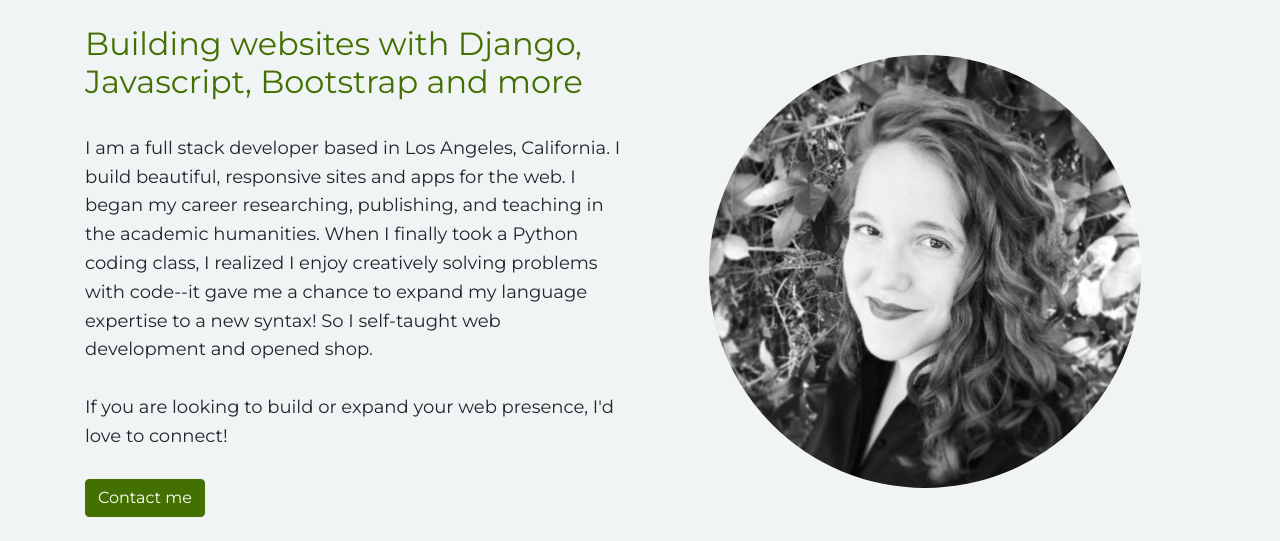
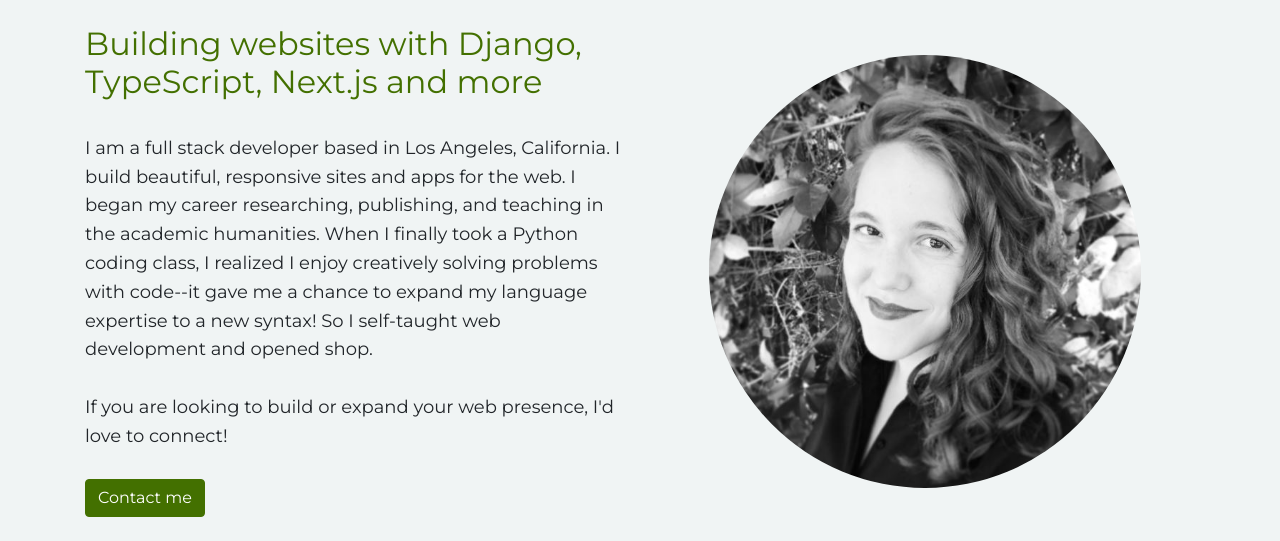
Before and after one commit to k-cardon/final_portfolio, a Django app: page / in a window 1280 px wide. Shown: the part 914-1455 px from the top of the page. Run offline with Django 4.2, Linux system fonts and the light colour scheme; some libraries are stand-ins or nearby versions.

Commit message:
changed secondary color and homepage edits

```diff
--- a/contact/static/contact/CSS/style.css
+++ b/contact/static/contact/CSS/style.css
@@ -7,7 +7,7 @@
   --bolder-font: 900;
   --bg-color: #f0f4f4;
   --primary-color: #437000;
-  --secondary-color: #DB7093;
+  --secondary-color: #
   --primary-shadow: #FFE4B5;
   --secondary-shadow: #778899;
   --bottom-margin: 0.5rem;
--- a/pages/static/pages/CSS/style.css
+++ b/pages/static/pages/CSS/style.css
@@ -8,7 +8,7 @@
   --bolder-font: 900;
   --bg-color: #f0f4f4;
   --primary-color: #437000;
-  --secondary-color: #DB7093;
+  --secondary-color: #9abf55;
   --primary-shadow: #FFE4B5;
   --secondary-shadow: #778899;
   --bottom-margin: 0.5rem;
--- a/pages/templates/pages/home.html
+++ b/pages/templates/pages/home.html
@@ -22,7 +22,7 @@
     <div class="row">
       <div class="col-12 col-lg-6">
         <br>
-        <h2 class="display-5">Building websites with Django, Javascript, Bootstrap and more</h2><br>
+        <h2 class="display-5">Building websites with Django, TypeScript, Next.js and more</h2><br>
         <p id="bio">I am a full stack developer based in Los Angeles, California. I build beautiful, responsive
           sites and apps for the web. I began my career researching, publishing, and teaching in the academic humanities.
           When I finally took a Python coding class, I realized I enjoy creatively solving problems with code--it gave me
--- a/projects/static/projects/CSS/style.css
+++ b/projects/static/projects/CSS/style.css
@@ -7,7 +7,7 @@
   --bolder-font: 900;
   --bg-color: #f0f4f4;
   --primary-color: #437000;
-  --secondary-color: #DB7093;
+  --secondary-color: #;
   --primary-shadow: #FFE4B5;
   --secondary-shadow: #778899;
   --bottom-margin: 0.5rem;
--- a/templates/base.html
+++ b/templates/base.html
@@ -29,19 +29,19 @@
           display: block;
           width: 0px;
           height: 2px;
-          background: #DB7093;
+          opacity:70%;
           transition: 0.4s;
         }
 
         .nav-item:hover::after {
           width: 100%;
-          color:#DB7093
+          opacity:70%;
         }
         .navbar-light .navbar-nav .show>.nav-link,
         .navbar-light .navbar-nav .nav-link:focus,
         .navbar-light .navbar-nav .nav-link.show,
         .navbar-light .navbar-nav .nav-link:hover {
-          color:#DB7093
+          opacity:70%;
         }
 
       </style>
```
Also changed, not shown: 3 other files.
